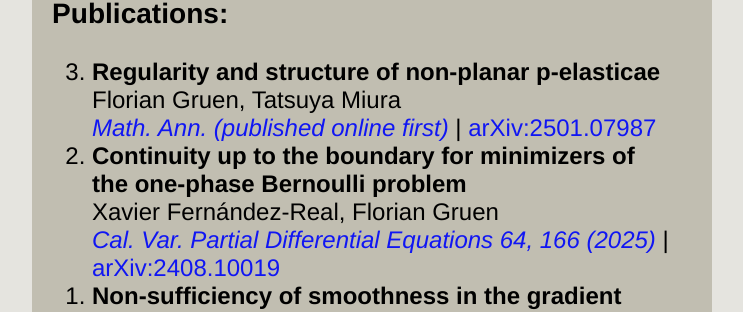
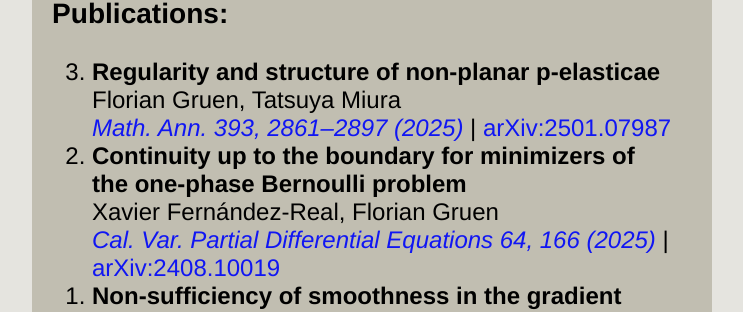
Before and after one commit to Cathelion/Cathelion.github.io, a Jekyll site: the page built from research/research.html, in a window 1280 px wide. Shown: the part 178-490 px from the top of the page, without its empty margins (268-1011 px from the left). Built offline with Jekyll 4.4.1, drawn with Linux system fonts in a browser that asks for light colours.

Commit message:
Update publication details in research.html

```diff
--- a/research/research.html
+++ b/research/research.html
@@ -7,7 +7,7 @@ title: Research
     		<div class="blurb">
 <h3>Publications:</h3>
 <ol reversed>
-<li> <b>Regularity and structure of non-planar p-elasticae</b> <br> Florian Gruen, Tatsuya Miura <br> <a href="https://doi.org/10.1007/s00208-025-03284-6"><i>Math. Ann. (published online first)</i></a> | <a href="https://arxiv.org/abs/2501.07987">arXiv:2501.07987</a> </li>
+<li> <b>Regularity and structure of non-planar p-elasticae</b> <br> Florian Gruen, Tatsuya Miura <br> <a href="https://doi.org/10.1007/s00208-025-03284-6"><i>Math. Ann. 393, 2861–2897 (2025)</i></a> | <a href="https://arxiv.org/abs/2501.07987">arXiv:2501.07987</a> </li>
   <li> <b>Continuity up to the boundary for minimizers of the one-phase Bernoulli problem</b> <br> Xavier Fernández-Real, Florian Gruen <br>  <a href="https://link.springer.com/article/10.1007/s00526-025-03040-3"><i>Cal. Var. Partial Differential Equations 64, 166 (2025)</i></a> | <a href="https://arxiv.org/abs/2408.10019">arXiv:2408.10019</a> </li>
 <li><b>Non-sufficiency of smoothness in the gradient conjecture</b> <br> Florian Gruen <br> <a href="https://www.math.nthu.edu.tw/~amen/2025/AMEN-A231022.pdf"><i>Appl. Math. E-Notes, 25 (2025), 88-93</i></a> | <a href="https://arxiv.org/abs/2408.10582">arXiv:2408.10582</a> </li>
 </ol>
```
